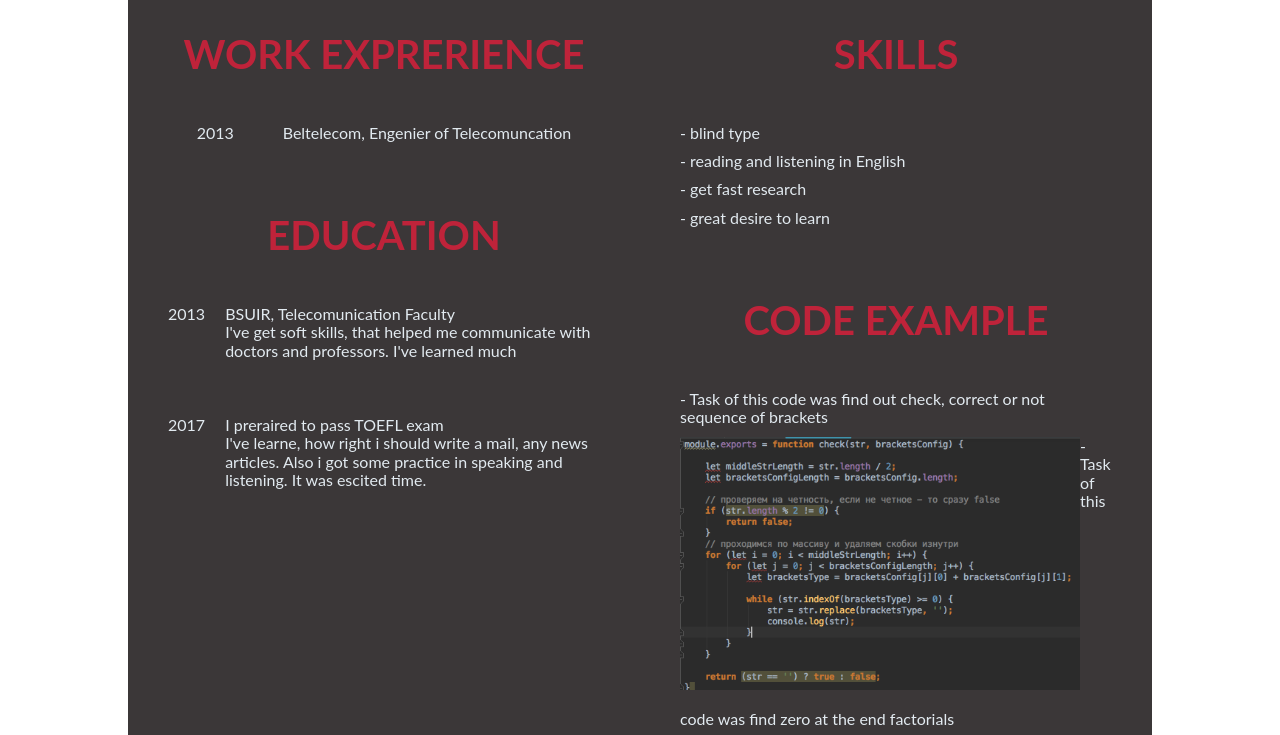
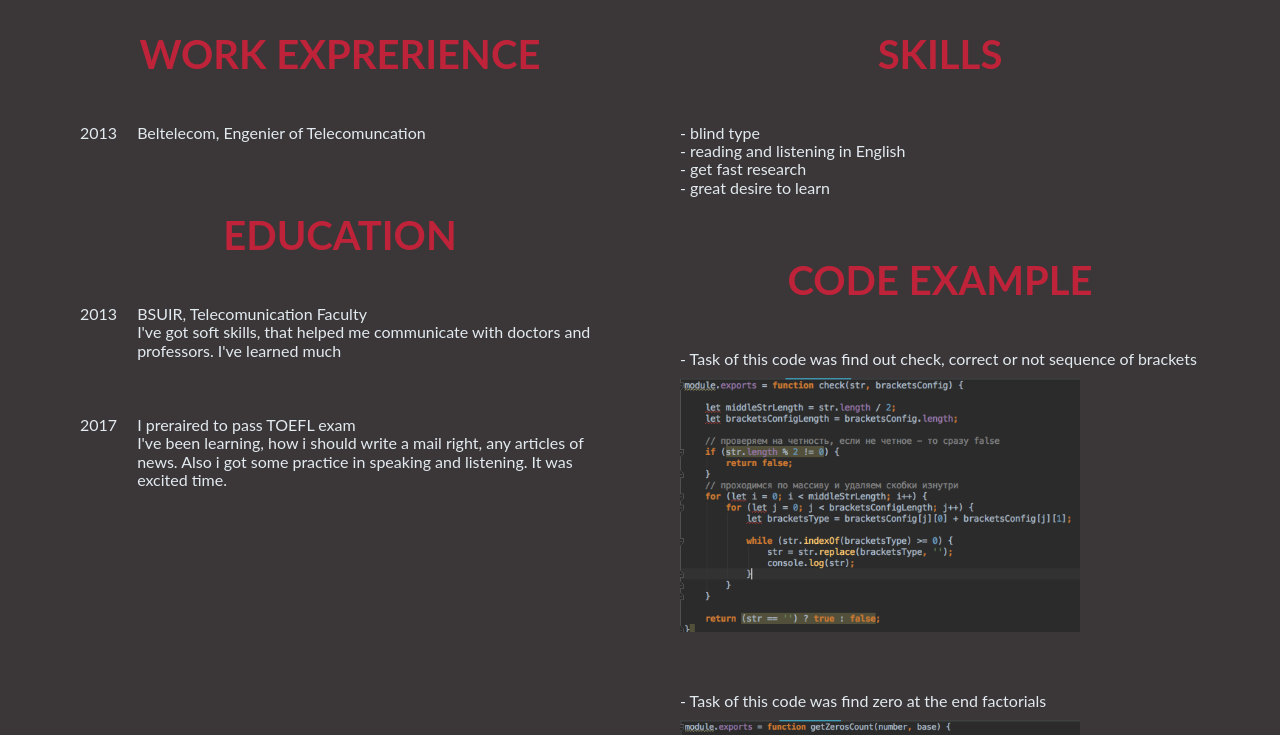
Before and after one commit to gaddyya/rsschool-codejam1-cv, a plain HTML site: page index.html in a window 1280 px wide. Shown: the part 480-1215 px from the top of the page. Drawn offline with Linux system fonts and the light colour scheme; files that its build step writes are made by us from their sources.

Commit message:
fix: - fix layout component

```diff
--- a/index.html
+++ b/index.html
@@ -58,13 +58,13 @@
                 <div class="box">
                     <div class="row">
                         <div class="column left">2013</div>
-                        <div class="column right">BSUIR, Telecomunication Faculty <br> I've get soft skills, that helped me communicate with doctors and professors. I've learned much </div>
+                        <div class="column right">BSUIR, Telecomunication Faculty <br> I've got soft skills, that helped me communicate with doctors and professors. I've learned much </div>
                     </div>
                     <br><br>
                     <div class="row">
                         <div class="column left">2017</div>
                         <div class="column right">I preraired to pass TOEFL exam <br>
-                        I've learne, how right i should write a mail, any news articles. Also i got some practice in speaking and listening. It was escited time.</div>
+                        I've been learning, how i should write a mail right, any articles of news. Also i got some practice in speaking and listening. It was excited time.</div>
                     </div>
                 </div>
             </section>
@@ -73,32 +73,21 @@
             <section class="insideBottomSide">
                 <h1>Skills</h1>
                 <div class="box">
-                    <div class="row">
-                    - blind type
-                    </div>
-                    <div class="row">
-                     - reading and listening in English
-                    </div>
-                    <div class="row">
-                    - get fast research
-                    </div>
-                    <div class="row">
-                    - great desire to learn
-                    </div>
+                    <p>- blind type</p>
+                    <p>- reading and listening in English</p>
+                    <p>- get fast research</p>
+                    <p>- great desire to learn</p>
                 </div>
             </section>
             <section class="insideBottomSide">
                 <h1>Code Example</h1>
+                <div class="box clearfix">
+                    <p>- Task of this code was find out check, correct or not sequence of brackets</p>
+                    <img src="src/img/img1.png" alt="addition_5">
+                </div>
                 <div class="box">
-                    <div class="row">
-                        <div class="column">
-                            <p>- Task of this code was find out check, correct or not sequence of brackets</p>
-                            <img src="src/img/img1.png" alt="addition_5">
-
-                            <p>- Task of this code was find zero at the end factorials</p>
-                            <img src="src/img/img2.png" alt="advanced zero">
-                        </div>
-                    </div>
+                    <p>- Task of this code was find zero at the end factorials</p>
+                    <img src="src/img/img2.png" alt="advanced zero">
                 </div>
             </section>
             <section>
--- a/src/css/style.css
+++ b/src/css/style.css
@@ -8,13 +8,17 @@
 
 html {
     font-family: 'Lato', sans-serif;
+    max-width: 1200px;
+    margin: 0 auto;
     font-weight: 300px;
     font-size: 20px;
     text-rendering: optimizeLegibility;
     color: #e2eaf0;
+    background: #3b3738;
 }
 
 .clearfix {
+    overflow: auto;
     zoom: 1
 }
 
@@ -27,8 +31,6 @@ html {
 }
 
 div {
-    margin: 0 auto;
-    max-width: 1024px;
     background-position: center;
 }
 
@@ -154,10 +156,6 @@ p{
     margin-right: 20px;
 }
 
-.insideBottomSide .right {
-
-}
-
 .box{
     padding-top: 20px;
     padding-bottom: 30px;
@@ -166,11 +164,12 @@ p{
 .box img{
     width: 400px;
     float: left;
-    padding-bottom: 20px;
+    padding-top: 10px;
+    padding-bottom: 10px;
 }
 
 .box p{
-    padding-bottom: 10px;
+    font-size: 80%;
 }
 
 .row{
@@ -237,10 +236,6 @@ p{
 
 /*------------------------Icon----------------------*/
 
-i {
-
-}
-
 .fa-facebook {
     padding-left: 35px;
 }
```
